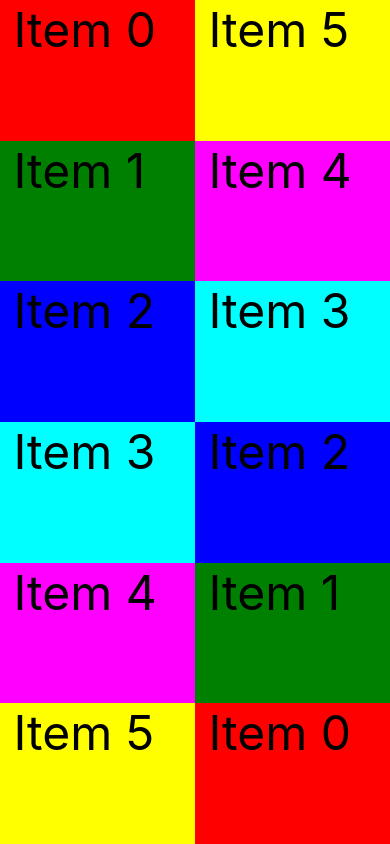
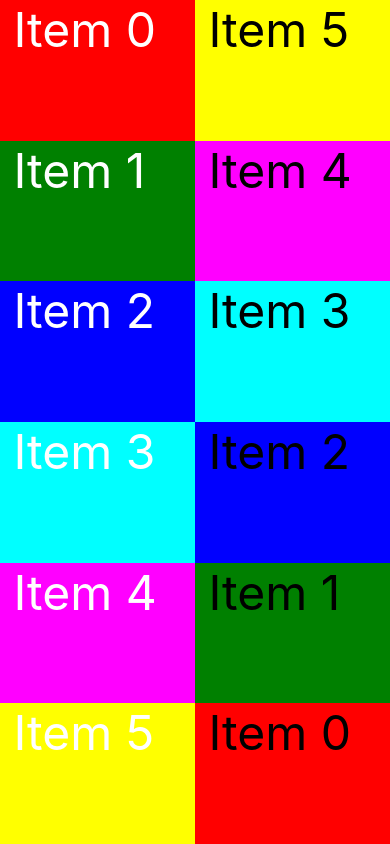
Before and after one commit to ignis05/ak-ds2-05-calculator, a React Native app: screen / in a window 390 px wide. Built offline with nearby package versions, Linux system fonts and the light colour scheme.

Commit message:
Added App05

```diff
--- a/App.js
+++ b/App.js
@@ -4,7 +4,8 @@ import App01 from './Apps/App01'
 import App02 from './Apps/App02'
 import App03 from './Apps/App03'
 import App04 from './Apps/App04'
+import App05 from './Apps/App05'
 
 export default function App() {
-	return <App04 />
+	return <App05 />
 }
--- /dev/null
+++ b/Apps/App05.js
@@ -0,0 +1,59 @@
+import React, { Component } from 'react'
+import { View, Text, StyleSheet } from 'react-native'
+
+class App04 extends Component {
+	constructor(props) {
+		super(props)
+		this.state = {}
+
+		this.colors = ['red', 'green', 'blue', 'cyan', 'magenta', 'yellow']
+	}
+
+	render() {
+		return (
+			<View style={styles.wrapper}>
+				<View style={styles.container}>
+					{this.colors.map((color, i) => (
+						<Item key={i} flex={1} text={`Item ${i}`} backgroundColor={color} color={'white'} />
+					))}
+				</View>
+				<View style={[styles.container, { flexDirection: 'column-reverse' }]}>
+					{this.colors.map((color, i) => (
+						<Item key={i} flex={1} text={`Item ${i}`} backgroundColor={color} color={'black'} />
+					))}
+				</View>
+			</View>
+		)
+	}
+}
+
+class Item extends Component {
+	constructor(props) {
+		super(props)
+		this.state = {}
+	}
+
+	render() {
+		return (
+			<View style={{ ...this.props }}>
+				<Text style={[styles.text, { color: this.props.color }]}> {this.props.text} </Text>
+			</View>
+		)
+	}
+}
+
+const styles = StyleSheet.create({
+	wrapper: {
+		flex: 1,
+		flexDirection: 'row',
+	},
+	container: {
+		flex: 1,
+		backgroundColor: '#ffff00',
+	},
+	text: {
+		fontSize: 48,
+	},
+})
+
+export default App04
```
